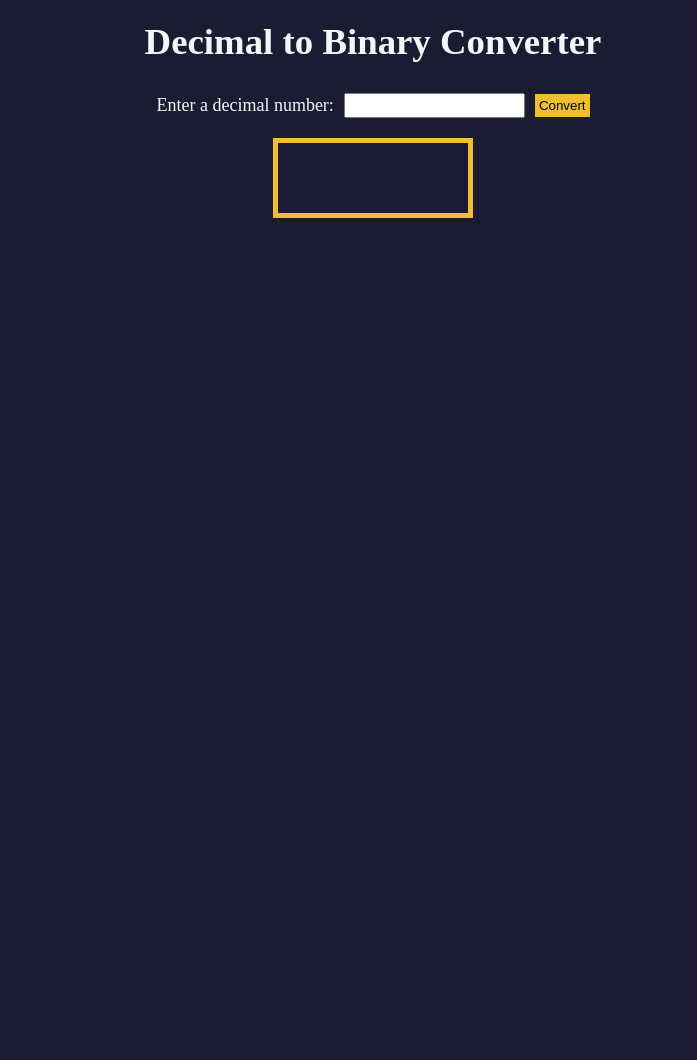
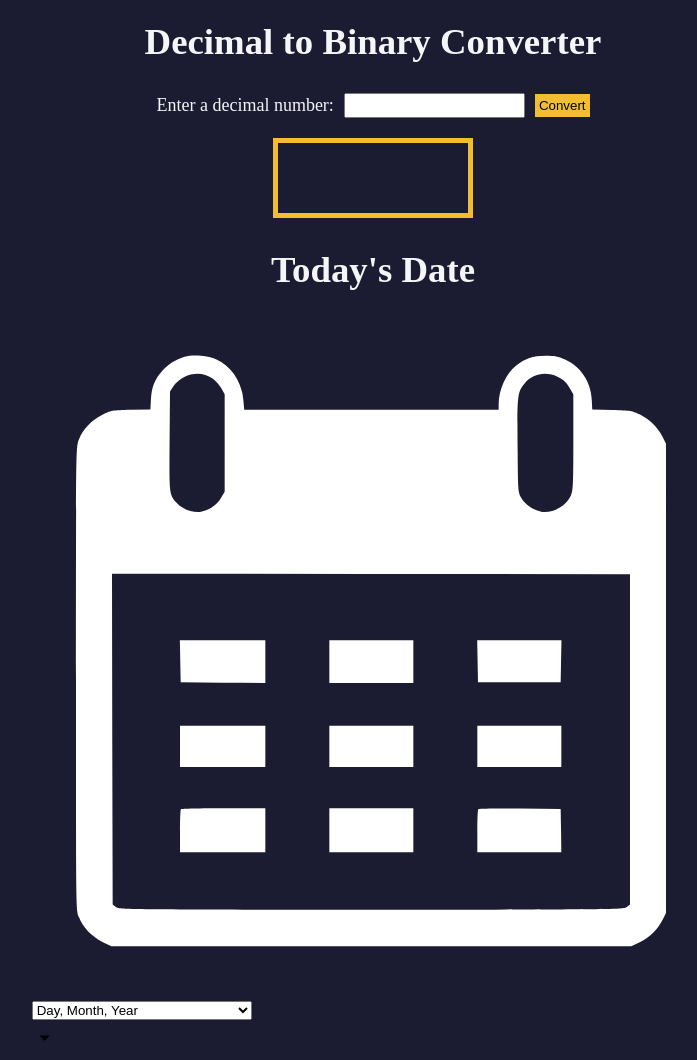
Before and after one commit to douglas-kyalo/Freecode, a plain HTML site: page index.html in a window 1280 px wide. Shown: the whole page, without its empty margins (267-964 px from the left). Before the commit the page ends 800 px from the top, so only its background shows below. Drawn offline with Linux system fonts and the light colour scheme.

Commit message:
Update index.html

```diff
--- a/index.html
+++ b/index.html
@@ -1,3 +1,5 @@
+<!--1. decimal to binary converter-->
+
 <!DOCTYPE html>
 <html lang="en">
   <head>
@@ -25,3 +27,105 @@
     <script src="script.js"></script>
   </body>
 </html>
+
+
+
+
+
+<!--2. date formatter -->
+
+
+<!DOCTYPE html>
+<html lang="en">
+  <head>
+    <meta charset="UTF-8" />
+    <meta http-equiv="X-UA-Compatible" content="IE=edge" />
+    <meta name="viewport" content="width=device-width, initial-scale=1.0" />
+    <title>Learn the Date Object by Building a Date Formatter</title>
+    <link rel="stylesheet" href="./styles.css" />
+  </head>
+  <body>
+    <main>
+      <div class="title-container">
+        <h1 class="title">Today's Date</h1>
+
+        <svg
+          class="date-svg"
+          xmlns="http://www.w3.org/2000/svg"
+          version="1.0"
+          width="512.000000pt"
+          height="512.000000pt"
+          viewBox="0 0 512.000000 512.000000"
+          preserveAspectRatio="xMidYMid meet"
+        >
+          <g
+            transform="translate(0.000000,512.000000) scale(0.100000,-0.100000)"
+            fill="#fff"
+            stroke="none"
+          >
+            <path
+              d="M1145 4777 c-71 -24 -120 -54 -164 -102 -59 -64 -83 -124 -89 -216 l-4 -77 -147 -3 c-142 -4 -149 -5 -213 -37 -81 -40 -149 -111 -177 -188 -21 -54 -21 -64 -21 -1789 0 -1725 0 -1735 21 -1789 28 -77 96 -148 177 -188 l67 -33 1950 0 1950 0 67 33 c74 36 133 96 170 170 l23 47 0 1760 0 1760 -23 47 c-37 74 -96 134 -169 170 -63 31 -71 32 -213 36 l-148 4 -4 77 c-8 133 -82 242 -200 297 -54 25 -75 29 -148 29 -94 -1 -151 -20 -220 -75 -75 -59 -130 -181 -130 -287 l0 -43 -954 0 -954 0 -7 74 c-12 137 -89 251 -201 303 -66 30 -179 39 -239 20z m209 -164 c23 -16 52 -49 66 -73 l25 -45 0 -365 0 -365 -28 -47 c-30 -52 -88 -92 -149 -103 -54 -10 -137 17 -175 57 -65 69 -64 60 -61 471 l3 373 27 41 c17 26 45 50 80 68 71 35 151 31 212 -12z m2594 11 c41 -20 59 -37 82 -78 l30 -51 0 -360 c0 -329 -2 -364 -19 -401 -36 -79 -137 -133 -222 -119 -57 10 -125 58 -151 107 -23 42 -23 50 -26 388 -3 377 -1 403 51 465 62 76 162 95 255 49z m537 -2717 l0 -1239 -24 -19 c-23 -19 -67 -19 -1916 -19 -1849 0 -1893 0 -1916 19 l-24 19 -3 1241 -2 1241 1942 -2 1943 -3 0 -1238z"
+            />
+            <path
+              d="M1112 2493 l3 -158 318 -3 317 -2 0 160 0 160 -320 0 -321 0 3 -157z"
+            />
+            <path
+              d="M2230 2490 l0 -160 315 0 315 0 0 160 0 160 -315 0 -315 0 0 -160z"
+            />
+            <path
+              d="M3342 2493 l3 -158 310 0 310 0 3 158 3 157 -316 0 -316 0 3 -157z"
+            />
+            <path
+              d="M1110 1855 l0 -155 320 0 320 0 0 155 0 155 -320 0 -320 0 0 -155z"
+            />
+            <path
+              d="M2230 1855 l0 -155 315 0 315 0 0 155 0 155 -315 0 -315 0 0 -155z"
+            />
+            <path
+              d="M3340 1855 l0 -155 315 0 315 0 0 155 0 155 -315 0 -315 0 0 -155z"
+            />
+            <path
+              d="M1117 1383 c-4 -3 -7 -78 -7 -165 l0 -158 320 0 320 0 0 165 0 165 -313 0 c-173 0 -317 -3 -320 -7z"
+            />
+            <path
+              d="M2230 1225 l0 -165 315 0 315 0 0 165 0 165 -315 0 -315 0 0 -165z"
+            />
+            <path
+              d="M3347 1383 c-4 -3 -7 -78 -7 -165 l0 -158 315 0 315 0 -2 163 -3 162 -306 3 c-168 1 -308 -1 -312 -5z"
+            />
+          </g>
+        </svg>
+      </div>
+      <div class="divider"></div>
+
+      <div class="dropdown-container">
+        <select name="date-options" id="date-options">
+          <option value="dd-mm-yyyy">Day, Month, Year</option>
+          <option value="yyyy-mm-dd">Year, Month, Day</option>
+          <option value="mm-dd-yyyy-h-mm">
+            Month, Day, Year, Hours, Minutes
+          </option>
+        </select>
+        <div class="select-icon">
+          <svg
+            class="icon"
+            xmlns="http://www.w3.org/2000/svg"
+            width="25"
+            height="35"
+            viewBox="0 0 24 24"
+          >
+            <rect x="0" fill="none" width="24" height="24" />
+
+            <g>
+              <path d="M7 10l5 5 5-5" />
+            </g>
+          </svg>
+        </div>
+      </div>
+
+      <p id="current-date"></p>
+    </main>
+
+    <script src="./script.js"></script>
+  </body>
+</html>
```
